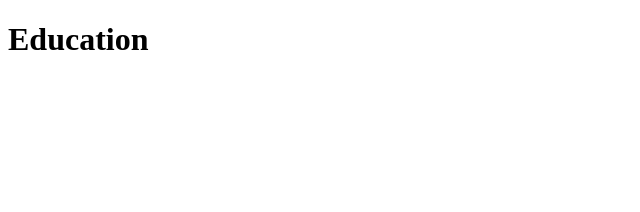
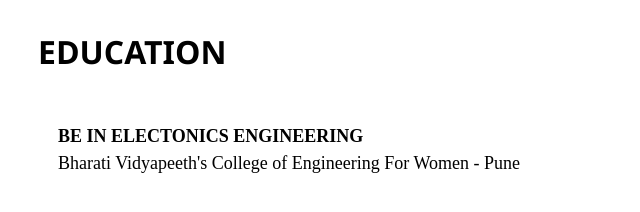
Before and after one commit to pratiksha-dhumane/portfolio_html_css, a plain HTML site: page education.html in a window 1280 px wide. Shown: the whole page, without its empty margins (0-640 px from the left). Drawn offline with Linux system fonts and the light colour scheme.

Commit message:
wrote style.css for other html files collectively

```diff
--- a/education.html
+++ b/education.html
@@ -4,8 +4,10 @@
     <meta charset="UTF-8">
     <meta name="viewport" content="width=device-width, initial-scale=1.0">
     <title>Education</title>
+    <link rel="stylesheet" href="style/style.css">
 </head>
 <body>
-    <h1>Education</h1>
+    <h1>EDUCATION</h1>
+    <p><b>BE IN ELECTONICS ENGINEERING</b><br>
+    Bharati Vidyapeeth's College of Engineering For Women - Pune</p>
 </body>
-</html>
--- /dev/null
+++ b/style/style.css
@@ -0,0 +1,10 @@
+h1 {
+    font-family: 'Segoe UI', Tahoma, Geneva, Verdana, sans-serif;
+    margin: 30px;
+}
+p {
+    font-family: 'Times New Roman', Times, serif;
+    font-size: large;
+    margin: 50px;
+    line-height: 1.5;
+}
```
Also changed, not shown: certifications.html (+2 -1 lines), index.html (+6 -2 lines), projects.html (+2 -1 lines).
